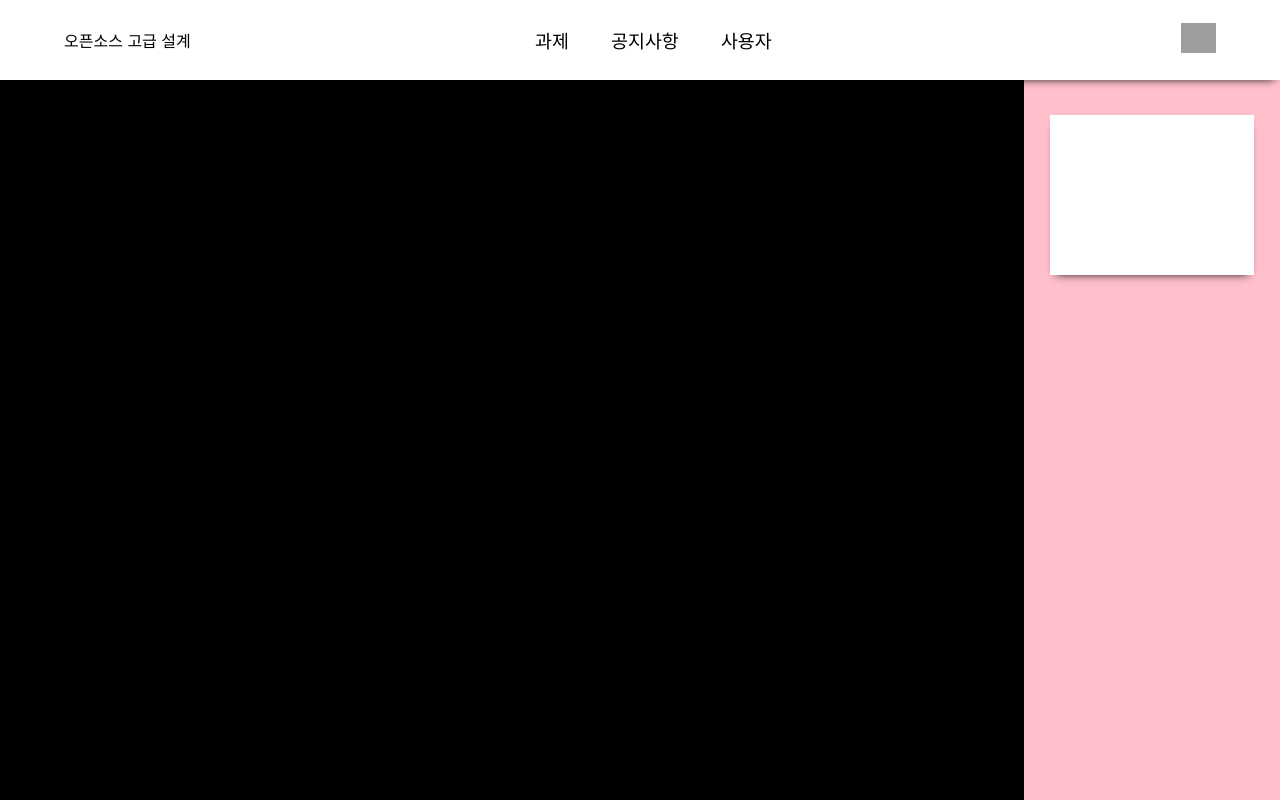
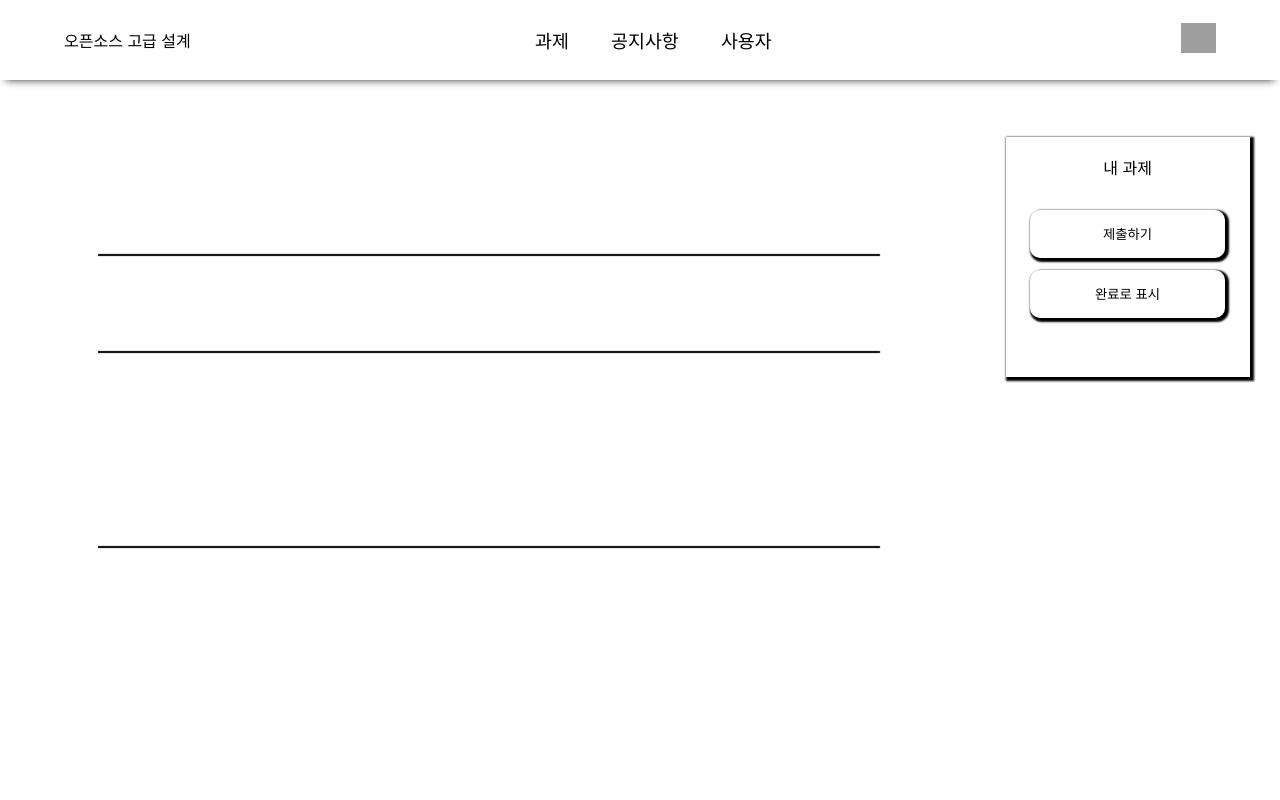
Before and after one commit to OpenSourceEduTech/FrontEnd, a React (Create React App) app: page /homework in a window 1280 px wide. Built offline with nearby package versions, Linux system fonts and the light colour scheme; grey boxes are pictures that could not be loaded.

Commit message:
내 과제 _ 틀 수정

```diff
--- a/src/pages/Homework.js
+++ b/src/pages/Homework.js
@@ -1,6 +1,6 @@
 import Layout from "../components/Layout";
 import styled from "styled-components";
-
+import React, { useEffect, useState, useRef } from "react";
 const Body = styled.div`
   display: flex;
   justify-content: space-evenly;
@@ -16,34 +16,107 @@ const LeftCon = styled.div`
   position: flex;
   width: 80%;
   height: 100%;
-
-  background-color: #000000;
+  justify-content: center;
+  align-items: center;
+  background-color: white;
 `;
 const RightCon = styled.div`
-  width: 20%;
+  width: 25%;
   height: 100%;
   flex-direction: column;
   display: flex;
-  background-color: pink;
+  background-color: white;
   align-items: center;
 `;
 const Mytask = styled.div`
   width: 80%;
-  height: 20%;
+  height: 30%;
   justify-content: center;
   background-color: white;
   margin-top: 45%;
-  box-shadow: 0px 5px 9px -6px #000000;
-  border: 1px;
+  box-shadow: 2px 2px 2px 2px #000000;
+  align-items: center;
+  border: 2px;
+`;
+const Tasktitle = styled.div`
+  width: 100%;
+  display: flex;
+  justify-content: center;
+  height: 15%;
+  text-align: center;
+  align-items: center;
+  margin-top: 5%;
+`;
+const TaskSubmit = styled.button`
+  width: 80%;
+  height: 20%;
+  border: 2px;
+  border-radius: 10px;
+  background-color: white;
+  justify-content: center;
+  box-shadow: 2px 2px 2px 2px #000000;
+  align-items: center;
+  margin-left: 10%;
+  margin-top: 10%;
+`;
+const TaskSubmitted = styled.button`
+  width: 80%;
+  height: 20%;
+  border: 2px;
+  border-radius: 10px;
+  background-color: white;
+  justify-content: center;
+  box-shadow: 2px 2px 2px 2px #000000;
+  align-items: center;
+  margin-left: 10%;
+  margin-top: 5%;
+`;
+const Con1 = styled.div`
+  margin-top: 10%;
+  hegith: 20%;
+  width: 80%;
+  border: 0px 0px 3px 0px;
+
+  box-shadow: 1px 1px 1px 1px #000000;
+`;
+const Con2 = styled.div`
+  hegith: 20%;
+  width: 80%;
+  margin: 10%;
+  border: 0px 0px 3px 0px;
+  box-shadow: 1px 1px 1px 1px #000000;
+`;
+const Con3 = styled.div`
+  hegith: 20%;
+  width: 80%;
+  margin: 10%;
+  border: 0px 0px 3px 0px;
+
+  box-shadow: 1px 1px 1px 1px #000000;
 `;
 const Homework = () => {
+  const fileInput = React.useRef(null);
+  const handleButtonClick = (e) => {
+    fileInput.current.click();
+  };
   return (
     <>
       <Layout />
       <Body>
-        <LeftCon></LeftCon>
+        <LeftCon>
+          <Con1></Con1>
+          <Con2></Con2>
+          <Con3></Con3>
+        </LeftCon>
         <RightCon>
-          <Mytask></Mytask>
+          <Mytask>
+            <Tasktitle>내 과제</Tasktitle>
+            <TaskSubmit onClick={handleButtonClick}>
+              제출하기
+              <input type="file" ref={fileInput} style={{ display: "none" }} />
+            </TaskSubmit>
+            <TaskSubmitted>완료로 표시</TaskSubmitted>
+          </Mytask>
         </RightCon>
       </Body>
     </>
```
